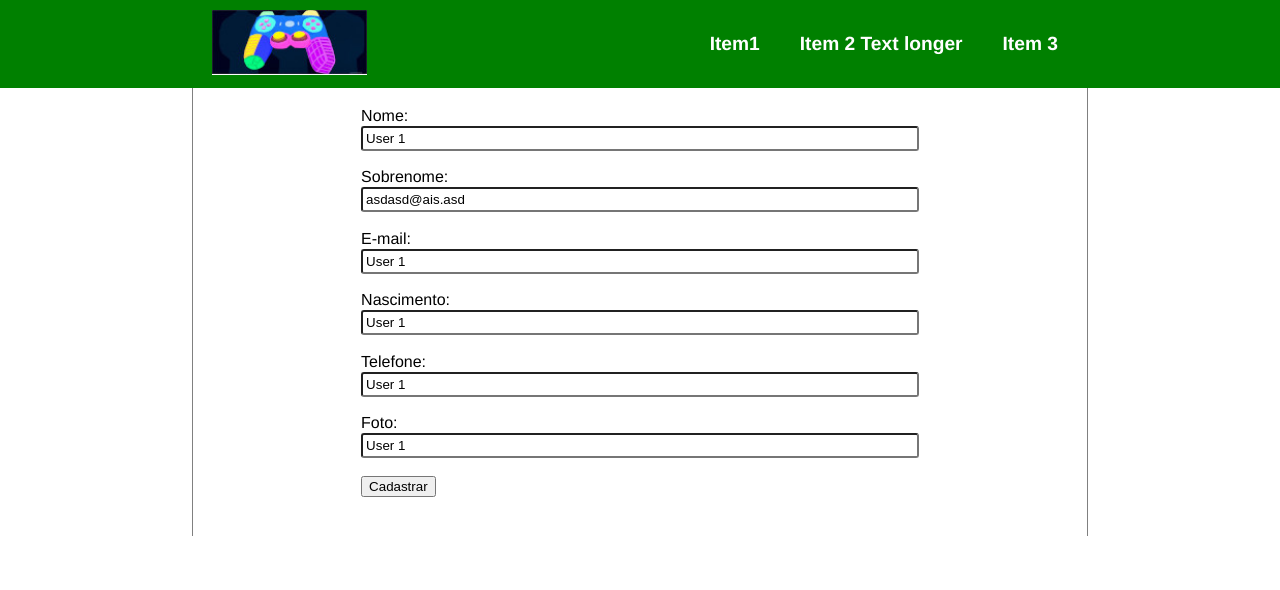
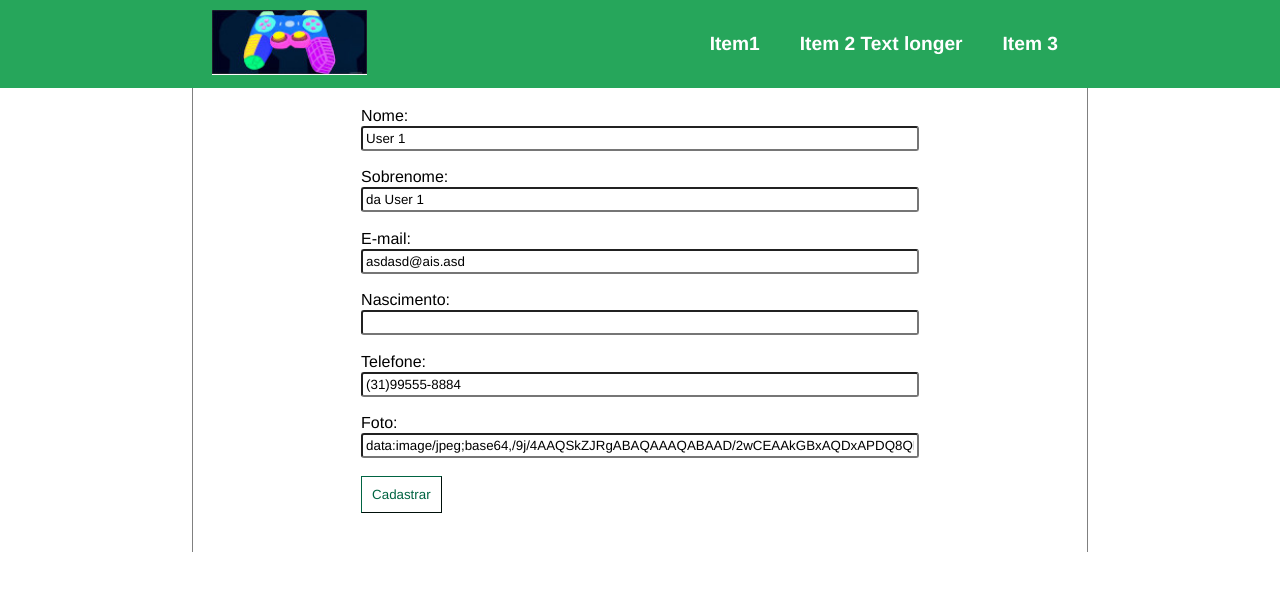
Before and after one commit to davidsennin23/poc-header, a React (Create React App) app: page /one/1 in a window 1280 px wide. Shown: the top 590 px of the page. Built offline with nearby package versions, Linux system fonts and the light colour scheme.

Commit message:
Adicionando tema

```diff
--- a/src/App.js
+++ b/src/App.js
@@ -1,31 +1,14 @@
 import React from 'react';
 import MainPage from './components/pages/MainPage'
 import './App.css';
+import { app } from './app/AppBuilder';
+import { ThemeProvider } from 'styled-components';
 
 function App() {
   return (
-      <MainPage/>
-
-
-
-
-
-    // <div className="App">
-    //   <header className="App-header">
-    //     <img src={logo} className="App-logo" alt="logo" />
-    //     <p>
-    //       Edit <code>src/App.js</code> and save to reload.
-    //     </p>
-    //     <a
-    //       className="App-link"
-    //       href="https://reactjs.org"
-    //       target="_blank"
-    //       rel="noopener noreferrer"
-    //     >
-    //       Learn React
-    //     </a>
-    //   </header>
-    // </div>
+      <ThemeProvider theme={app.getTheme()}>
+        <MainPage/>
+      </ThemeProvider>
   );
 }
 
--- a/src/app/AppBuilder.js
+++ b/src/app/AppBuilder.js
@@ -1,8 +1,14 @@
 import Customers from './models/customers/Customers';
+import ThemeLoader from './theme/ThemeLoader';
 class App {
 
     constructor() {
         this.customers = new Customers();
+        this.themeLoader = new ThemeLoader();
+    }
+
+    getTheme() {
+        return this.themeLoader.loadTheme();
     }
 
 }
--- /dev/null
+++ b/src/app/theme/ThemeLoader.js
@@ -0,0 +1,31 @@
+const theme = {
+    colors: {
+        main: '#26A65B',
+        aux: '#006442',
+    },
+    fonts: {
+        family: 'Helvetica, Arial, sans-serif',
+        title: {
+            size: '1.5em',
+            weight: '500',
+        },
+        texts: {
+            size: '0.9em',
+            lineHeight: '1.3em',
+        },
+        menu: {
+            size: '1.2em',
+            weight: '700',
+        }
+   }
+};
+
+class ThemeLoader {
+
+    loadTheme() {
+        return theme;
+    }
+
+}
+
+export default ThemeLoader;
--- a/src/components/atoms/forms/Input.js
+++ b/src/components/atoms/forms/Input.js
@@ -2,6 +2,7 @@ import React from 'react';
 import styled from 'styled-components';
 
 const StyledInput = styled.input`
+    font-family: ${props => props.theme.fonts.family};
     display: block;
     width: 100%;
     border-radius: 3px;
--- a/src/components/atoms/forms/Label.js
+++ b/src/components/atoms/forms/Label.js
@@ -2,6 +2,8 @@ import React from 'react';
 import styled from 'styled-components';
 
 const StyledLabel = styled.label`
+    font-family: ${props => props.theme.fonts.family};
+    size: ${props => props.theme.fonts.texts.size};
     display: inline-block;
     padding-bottom: 0.125em;
 `;
--- a/src/components/atoms/forms/Submit.js
+++ b/src/components/atoms/forms/Submit.js
@@ -2,7 +2,21 @@ import React from 'react';
 import styled from 'styled-components';
 
 const StyledSubmit = styled.input`
+    font-family: ${props => props.theme.fonts.family};
+    size: ${props => props.theme.fonts.texts.size};
+    background-color: rgb(0,0,0,0);
+    padding: 10px;
+    border-color: ${props => props.theme.colors.aux};
+    border-width: 1px;
+    cursor: pointer;
+    color: ${props => props.theme.colors.aux};
+    transition: .03s;
 
+    &:hover {
+        transform: scale(1.02);
+        font-weight: 200;
+        box-shadow: 1px 1px 1px #000;
+    }
 `;
 
 const Submit = ({children}) => <StyledSubmit value={children} type="submit"></StyledSubmit>
--- a/src/components/atoms/menu/MenuText.js
+++ b/src/components/atoms/menu/MenuText.js
@@ -2,8 +2,9 @@ import React from 'react';
 import styled from 'styled-components';
 
 const Text = styled.p`
-    font-size: 1.2em;
-    font-weight: 700;
+    family: ${props => props.theme.family};
+    font-size: ${props => props.theme.fonts.menu.size};
+    font-weight: ${props => props.theme.fonts.menu.weight};
 `;
 
 const MenuText = ({children}) =>
--- a/src/components/atoms/template/MainTemplateHeader.js
+++ b/src/components/atoms/template/MainTemplateHeader.js
@@ -4,7 +4,7 @@ import common from '../../../styles/CommonStyles';
 
 const Header = styled.header`
     width: 100%;
-    background-color: ${props => props.theme.main};
+    background-color: ${props => props.theme.colors.main};
     ${common.clearFloat}
 `;
 
--- a/src/components/organisms/forms/CustomerForm.js
+++ b/src/components/organisms/forms/CustomerForm.js
@@ -15,23 +15,23 @@ const FormLayout = ({registerComponentFunction, user={}, onFormSubmit=() => {}})
             </FormLine>
             <FormLine lineContainer={LineLabelInput}>
                 <Label input="sobrenome">Sobrenome:</Label>
-                <Input defaultValue={user.email} name="sobrenome" id="sobrenome" ref={registerComponentFunction}/>
+                <Input defaultValue={user.sobrenome} name="sobrenome" id="sobrenome" ref={registerComponentFunction}/>
             </FormLine>
             <FormLine lineContainer={LineLabelInput}>
                 <Label input="email">E-mail:</Label>
-                <Input defaultValue={user.nome} name="email" id="email" ref={registerComponentFunction}/>
+                <Input defaultValue={user.email} name="email" id="email" ref={registerComponentFunction}/>
             </FormLine>
             <FormLine lineContainer={LineLabelInput}>
                 <Label input="nascimento">Nascimento:</Label>
-                <Input defaultValue={user.nome} name="nascimento" id="nascimento" ref={registerComponentFunction}/>
+                <Input defaultValue={user.nascimento} name="nascimento" id="nascimento" ref={registerComponentFunction}/>
             </FormLine>
             <FormLine lineContainer={LineLabelInput}>
                 <Label input="telefone">Telefone:</Label>
-                <Input defaultValue={user.nome} name="telefone" id="telefone" ref={registerComponentFunction}/>
+                <Input defaultValue={user.telefone} name="telefone" id="telefone" ref={registerComponentFunction}/>
             </FormLine>
             <FormLine lineContainer={LineLabelInput}>
                 <Label input="foto">Foto:</Label>
-                <Input defaultValue={user.nome} name="foto" id="foto" ref={registerComponentFunction}/>
+                <Input defaultValue={user.urlFoto} name="foto" id="foto" ref={registerComponentFunction}/>
             </FormLine>
             <FormLine lineContainer={LineLabelInput}>
                 <Submit>Cadastrar</Submit>
--- a/src/components/utils/SharedStates.js
+++ b/src/components/utils/SharedStates.js
@@ -38,22 +38,18 @@ class SharedState {
 
     getState() {
         return _g(this, _getState)();
-        // return _g(this, _getState).apply(this);
     }
 
     setState(state, perpetrator) {
         _g(this, _setState)(state, perpetrator);
-        // _g(this, _setState).apply(this, [state, perpetrator]);
     }
 
     registerComponent(component) {
         _g(this, _registerComponent)(component);
-        // _g(this, _registerComponent).apply(this, [component]);
     }
 
     unregisterComponent(component) {
         _g(this, _unregisterComponent)(component);
-        // _g(this, _unregisterComponent).apply(this, [component]);
     }
 
 }
@@ -85,6 +81,15 @@ function _i(newS, oldS) {
     return r;
 }
 
+function _c(state) {
+    const s = _g(state, _values);
+    console.log(s);
+    if (s) {
+        const keys = Reflect.ownKeys(s);
+        keys.forEach(k => Reflect.deleteProperty(s, k));
+    }
+}
+
 function _u(keys, newS, old) {
     const chipped = {};
     keys.forEach(k => {
@@ -93,6 +98,9 @@ function _u(keys, newS, old) {
         if (!pd) {
             Reflect.defineProperty(old, k, {
                 value: newS[k],
+                writable: true,
+                enumerable: true,
+                configurable: true
             });
             return;
         }
@@ -138,6 +146,9 @@ _r(_unregisterComponent, function(component) {
     const i = cs.indexOf(component);
     if (i > -1) {
         cs.splice(i, 1);
+        if (cs.length === 0) {
+            _c(this);
+        }
     }
 })
 
```
Also changed, not shown: 1 other file (tests, documents, lock files or other folders).
